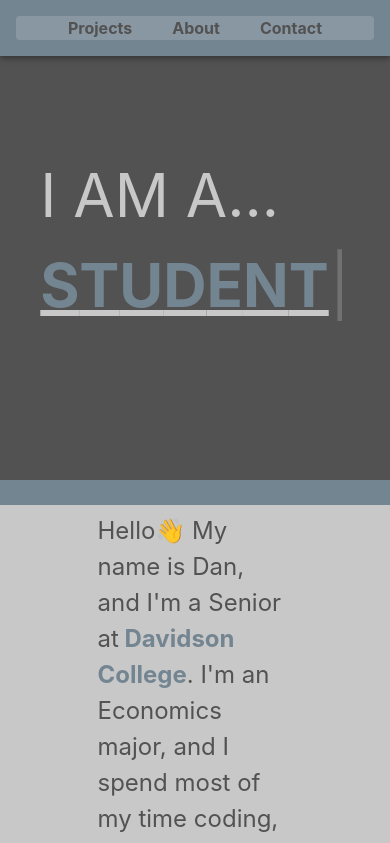
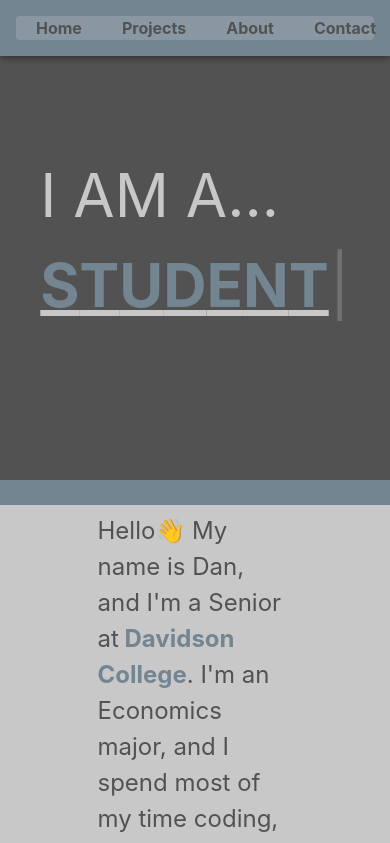
Before and after one commit to danmurphy1217/website, a React (Create React App) app: page / in a window 390 px wide. Shown: the top 843 px of the page. Built offline with nearby package versions, Linux system fonts and the light colour scheme.

Commit message:
add home navbar element for easier navigation on mobile

```diff
--- a/src/components/Header.js
+++ b/src/components/Header.js
@@ -65,6 +65,17 @@ const HeaderTwo = function SearchAppBar() {
             <Logo />
           </Typography>
           <div className={classes.siteNavitation}>
+          <StyledLink
+              href="/"
+              onMouseEnter={(e) => {
+                navLinkStylesEnter(e);
+              }}
+              onMouseLeave={(e) => {
+                navLinkStylesLeave(e);
+              }}
+            >
+              Home
+            </StyledLink>
             <StyledLink
               href="/projects"
               onMouseEnter={(e) => {
```
Also changed, not shown: 1 other file (tests, documents, lock files or other folders).
